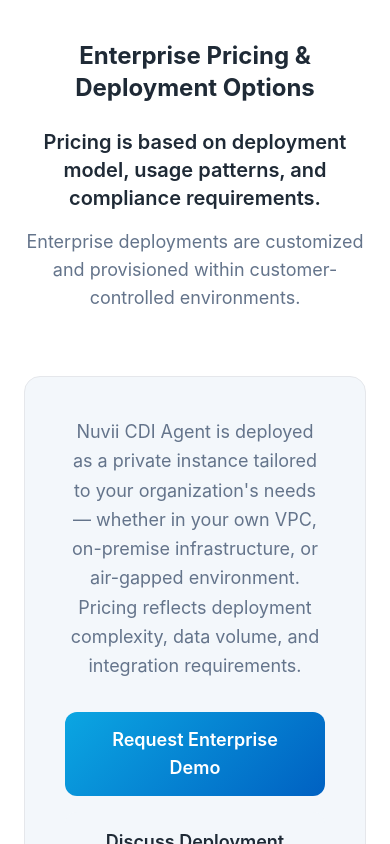
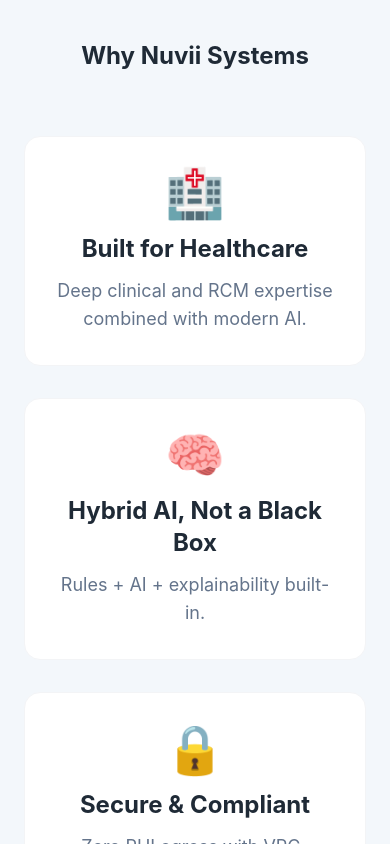
Before and after one commit to mmakkena/nuvii-systems-site, a Next.js app: page / in a window 390 px wide. Shown: the part 7740-8584 px from the top of the page. Built offline with nearby package versions, Linux system fonts and the light colour scheme.

Commit message:
Remove Pricing section

```diff
--- a/src/app/page.tsx
+++ b/src/app/page.tsx
@@ -7,7 +7,7 @@
 import ApiPlayground from '@/components/ApiPlayground';
 
 import Integrations from '@/components/Integrations';
-import Pricing from '@/components/Pricing';
+
 import WhyNuvii from '@/components/WhyNuvii';
 import PartnersSection from '@/components/PartnersSection';
 import CTA from '@/components/CTA';
@@ -25,7 +25,7 @@
       <ApiPlayground />
 
       <Integrations />
-      <Pricing />
+
       <WhyNuvii />
       <PartnersSection />
       <CTA />
--- a/src/components/Header.tsx
+++ b/src/components/Header.tsx
@@ -66,7 +66,6 @@
             </div>
 
             <a href="#features" className="text-nuvii-text hover:text-nuvii-blue transition-colors">Features</a>
-            <a href="#pricing" className="text-nuvii-text hover:text-nuvii-blue transition-colors">Pricing</a>
 
             {/* Resources Dropdown */}
             <div className="relative"
--- a/src/components/Pricing.tsx
+++ /dev/null
@@ -1,36 +0,0 @@
-export default function Pricing() {
-  return (
-    <section id="pricing" className="py-12 bg-white">
-      <div className="max-w-7xl mx-auto px-6">
-        <div className="text-center mb-16">
-          <h2 className="text-2xl md:text-3xl lg:text-4xl font-bold text-nuvii-text mb-6">
-            Enterprise Pricing & Deployment Options
-          </h2>
-          <p className="text-xl text-nuvii-text font-semibold mb-4">
-            Pricing is based on deployment model, usage patterns, and compliance requirements.
-          </p>
-          <p className="text-lg text-foreground-accent max-w-3xl mx-auto">
-            Enterprise deployments are customized and provisioned within customer-controlled environments.
-          </p>
-        </div>
-
-        <div className="max-w-3xl mx-auto bg-hero-background rounded-2xl p-10 border border-gray-200">
-          <div className="text-center mb-8">
-            <p className="text-lg text-foreground-accent leading-relaxed">
-              Nuvii CDI Agent is deployed as a private instance tailored to your organization&apos;s needs — whether in your own VPC, on-premise infrastructure, or air-gapped environment. Pricing reflects deployment complexity, data volume, and integration requirements.
-            </p>
-          </div>
-
-          <div className="flex flex-col sm:flex-row gap-4 justify-center">
-            <a href="/demo" className="btn-primary text-center">
-              Request Enterprise Demo
-            </a>
-            <a href="/demo" className="btn-secondary text-center">
-              Discuss Deployment Options
-            </a>
-          </div>
-        </div>
-      </div>
-    </section>
-  );
-}
```
